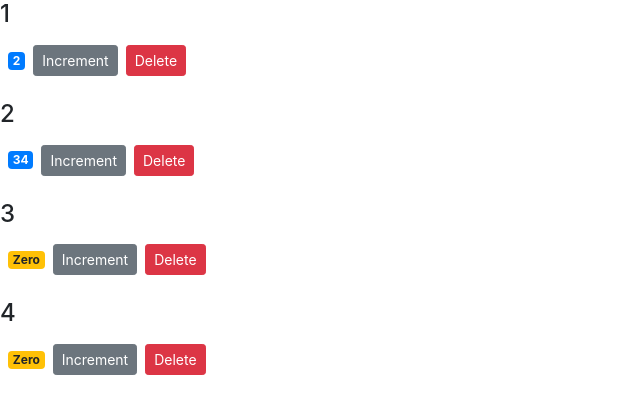
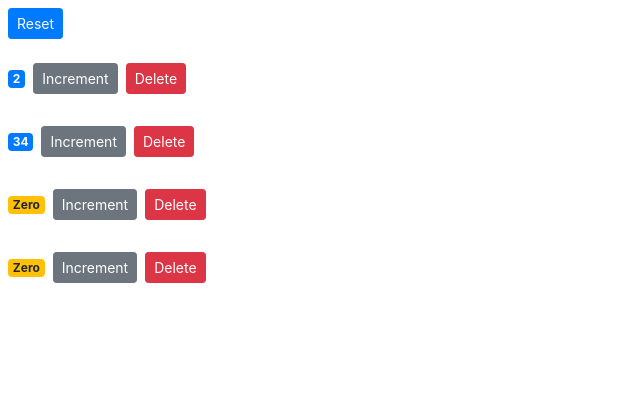
Before and after one commit to phoenix010/Counter-App-react-, a React (Create React App) app: page / in a window 1280 px wide. Shown: the top 414 px of the page, without its empty margins (0-640 px from the left). Built offline with nearby package versions, Linux system fonts and the light colour scheme.

Commit message:
removed the local state

```diff
--- a/src/components/counter.jsx
+++ b/src/components/counter.jsx
@@ -1,12 +1,5 @@
 import React, { Component } from "react";
 class Counter extends Component {
-  state = {
-    value: this.props.value
-  };
-  constructor(props) {
-    super(props);
-    this.handleIncrement = this.handleIncrement.bind(this);
-  }
   render() {
     // console.log("props", this.props);
     return (
@@ -15,13 +8,13 @@
           <h4>{this.props.id}</h4>
           <span className={this.getBadgeClasses()}>{this.formatValue()}</span>
           <button
-            onClick={this.handleIncrement}
+            onClick={() => this.props.onIncrement(this.props.counter)}
             className="btn btn-secondary btn-sm"
           >
             Increment
           </button>
           <button
-            onClick={this.props.onDelete}
+            onClick={() => this.props.onDelete(this.props.counter.id)}
             className="btn  btn-danger btn-sm m-2"
           >
             Delete
@@ -30,22 +23,18 @@
       </React.Fragment>
     );
   }
-  handleIncrement() {
-    // console.log(product);
-    this.setState({ value: this.state.value + 1 });
-  }
 
   //   handleIncrement = () => {
   //     this.setState({ value: this.state.value + 1 });
   //   };
   getBadgeClasses() {
     let classes = "badge m-2 badge-";
-    classes += this.state.value === 0 ? "warning" : "primary";
+    classes += this.props.counter.value === 0 ? "warning" : "primary";
     return classes;
   }
 
   formatValue() {
-    const { value } = this.state;
+    const { value } = this.props.counter;
     return value === 0 ? "Zero" : value;
   }
 }
--- a/src/components/counters.jsx
+++ b/src/components/counters.jsx
@@ -10,20 +10,43 @@
     ]
   };
 
-  handleDelete = () =>{
-    //   console.log('Event Handler Called');
+  handleIncrement = counter => {
+    const counters = [...this.state.counters];
+    const index = counters.indexOf(counter);
+    counter[index] = { ...counter };
+    counters[index].value++;
+    this.setState({ counters });
+  };
 
-  }
+  handleDelete = counterId => {
+    console.log("Event Handler Called", counterId);
+    const counters = this.state.counters.filter(c => c.id !== counterId);
+    this.setState({ counters });
+  };
+
+  handleReset = () => {
+    const counters = this.state.counters.map(c => {
+      c.value = 0;
+      return c;
+    });
+    this.setState({ counters });
+  };
   render() {
     return (
       <div>
+        <button
+          onClick={this.handleReset}
+          className="btn btn-primary btn-sm m-2"
+        >
+          Reset
+        </button>
         {this.state.counters.map(counter => (
           <Counter
             key={counter.id}
-            value={counter.value}
             selected={true}
-            id={counter.id}
+            counter={counter}
             onDelete={this.handleDelete}
+            onIncrement={this.handleIncrement}
           >
             <h4>Counter #{counter.id}</h4>
           </Counter>
```
